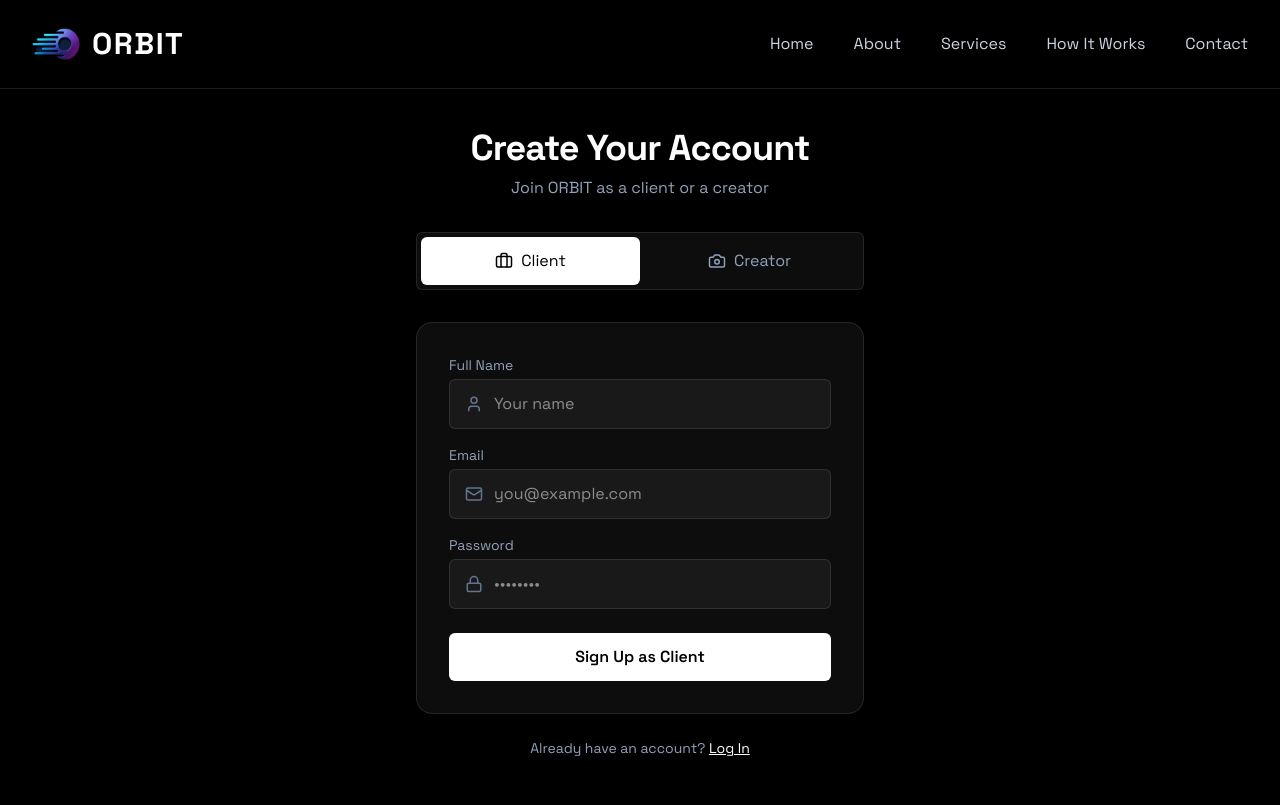
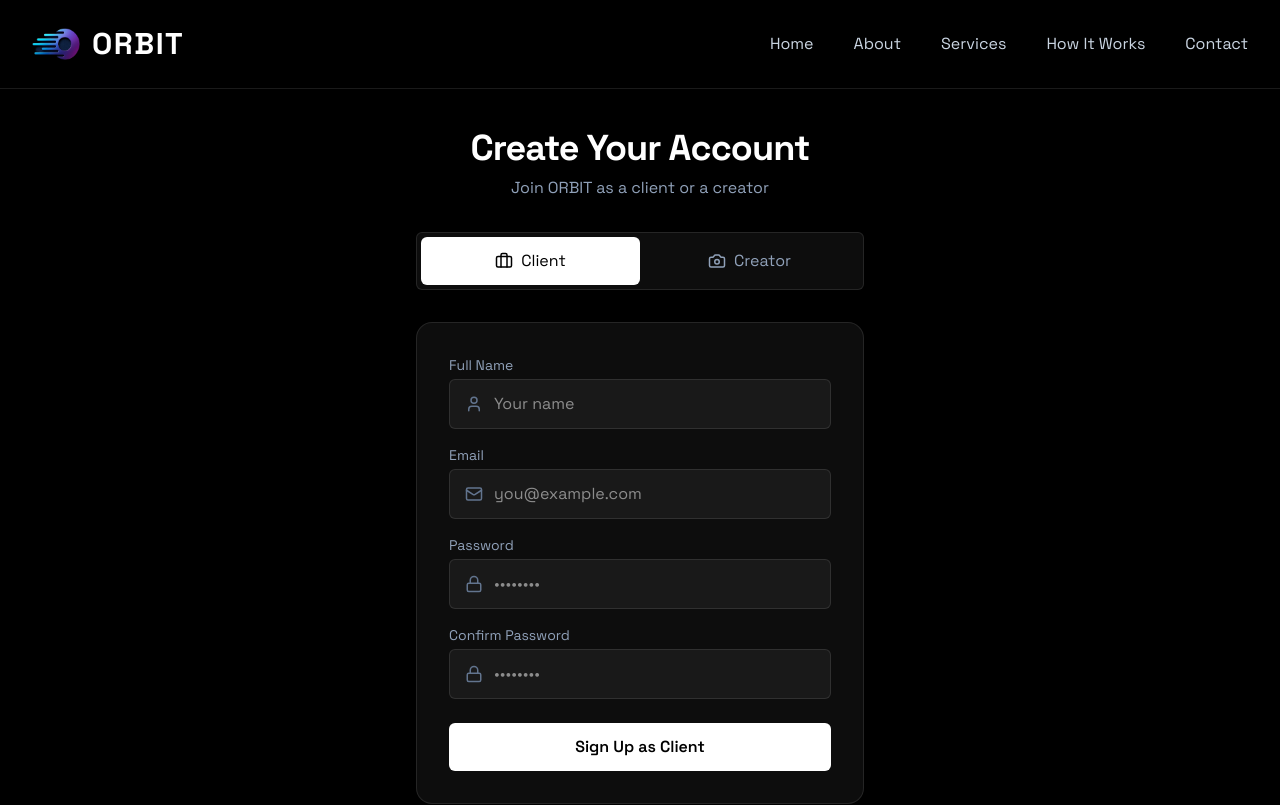
Before and after one commit to Abhas-cmd/ORBIT, a React (Vite) app: page /signup in a window 1280 px wide. Shown: the top 805 px of the page. Built offline with nearby package versions, Linux system fonts and the light colour scheme; the HTML template or start-up script is replaced by a standard one.

Commit message:
Add confirm password field, fix video background positioning

```diff
--- a/src/pages/SignUp.jsx
+++ b/src/pages/SignUp.jsx
@@ -5,7 +5,8 @@ import { Link } from "react-router-dom";
 
 function SignUp() {
   const [role, setRole] = useState("client");
-  const [formData, setFormData] = useState({ name: "", email: "", password: "" });
+  const [formData, setFormData] = useState({ name: "", email: "", password: "", confirmPassword: "" });
+  const [error, setError] = useState("");
 
   const handleChange = (e) => {
     setFormData({ ...formData, [e.target.name]: e.target.value });
@@ -13,6 +14,11 @@ function SignUp() {
 
   const handleSubmit = (e) => {
     e.preventDefault();
+    if (formData.password !== formData.confirmPassword) {
+      setError("Passwords do not match.");
+      return;
+    }
+    setError("");
     console.log("Sign up submitted:", { role, ...formData });
   };
 
@@ -60,6 +66,18 @@ function SignUp() {
             </div>
           </div>
 
+          <div>
+            <label className="block text-sm text-slate-400 mb-1">Confirm Password</label>
+            <div className="relative">
+              <Lock className="absolute left-4 top-1/2 -translate-y-1/2 text-slate-500" size={18} />
+              <input type="password" name="confirmPassword" required value={formData.confirmPassword} onChange={handleChange} className="w-full bg-white/5 border border-white/10 rounded-md pl-11 pr-4 py-3 text-white focus:outline-none focus:border-white/40 transition" placeholder="••••••••" />
+            </div>
+          </div>
+
+          {error && (
+            <p className="text-red-400 text-sm">{error}</p>
+          )}
+
           <button type="submit" className="w-full bg-white text-black hover:bg-slate-200 transition rounded-md py-3 font-semibold mt-2">
             Sign Up as {role === "client" ? "Client" : "Creator"}
           </button>
```
